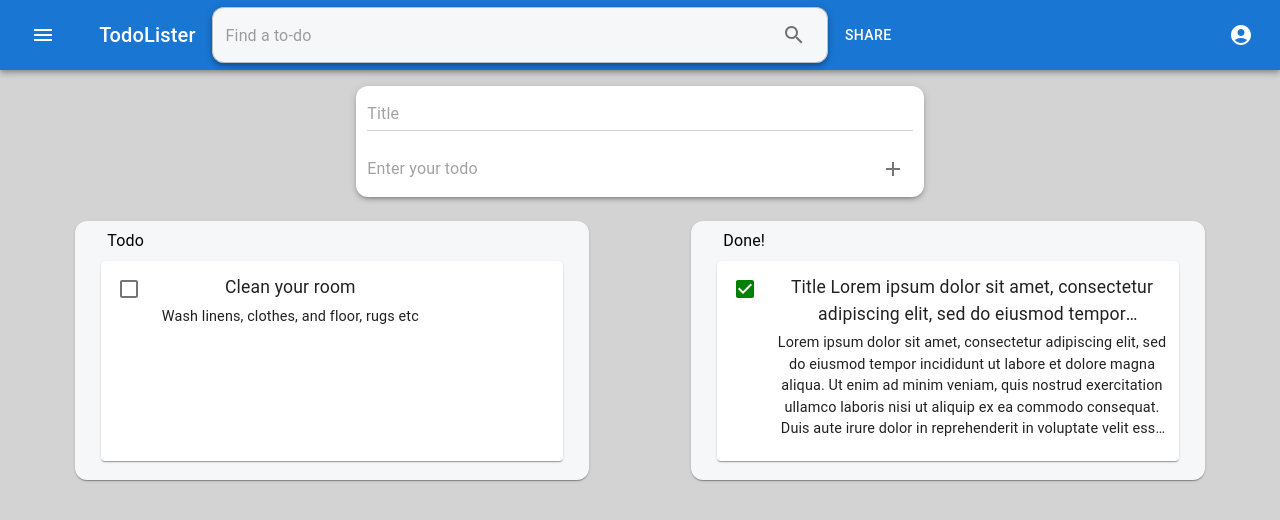
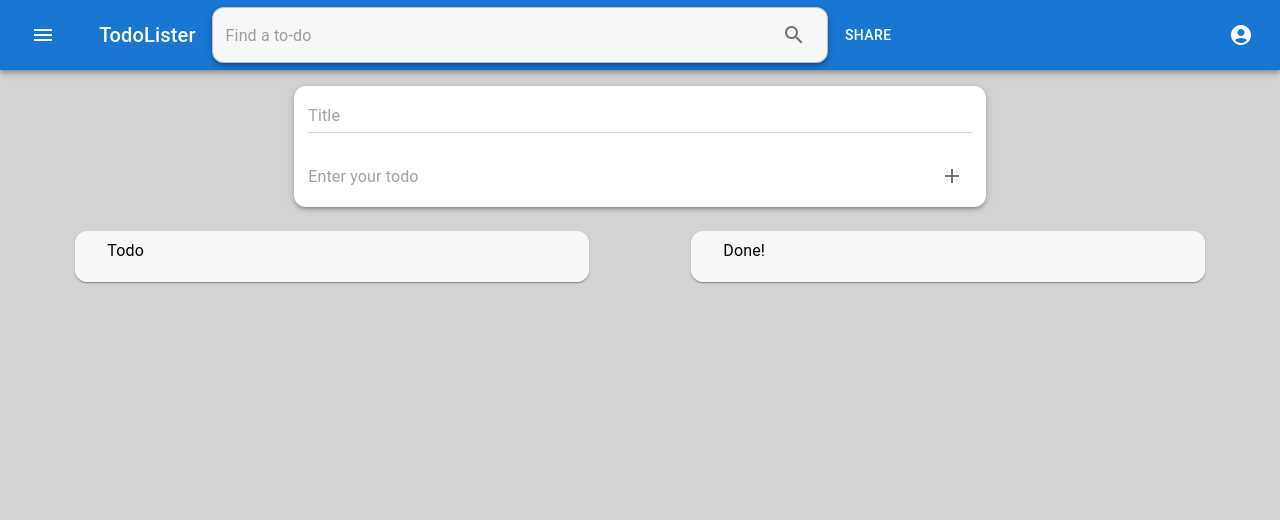
Before and after one commit to whats-a-handle/todo-list-app, a React (Create React App) app in the folder frontend/: page / in a window 1280 px wide. Shown: the top 520 px of the page. Built offline with nearby package versions, Linux system fonts and the light colour scheme.

Commit message:
Initial refactor to move state to TodoList and out of App.jsx according to feedback. Working add item and delete item

```diff
--- a/frontend/src/App.jsx
+++ b/frontend/src/App.jsx
@@ -5,66 +5,6 @@
 import CustomAppBar from './Components/CustomAppBar';
 
 export default function App() {
-  const [todoItems, setTodoItems] = useState({});
-  const [todoItemsOrderedList, setTodoItemsOrderedList] = useState([]);
-
-  const createTodoItem = (itemName) => {
-    const newToDo = {
-      itemName,
-      isCompleted: false,
-      position: 0,
-    };
-
-    if (Object.values(todoItems).length > 0) {
-      newToDo.position = Object.values(todoItems).length;
-    }
-    setTodoItems((prevTodoItems) => ({ ...prevTodoItems, [itemName]: newToDo }));
-  };
-
-  const markTodoItem = (itemName) => {
-    const newIsCompleted = !todoItems[itemName].isCompleted;
-    setTodoItems((prevTodoItems) => ({
-      ...prevTodoItems,
-      [itemName]: {
-        ...prevTodoItems[itemName],
-        isCompleted: newIsCompleted,
-      },
-    }));
-  };
-
-  const deleteTodoItem = (itemName) => {
-    const newToDoItems = { ...todoItems };
-    delete newToDoItems[itemName];
-    setTodoItems(newToDoItems);
-  };
-
-  const moveItem = (itemName, dragPosition) => {
-    setTodoItems((prevTodoItems) => (
-      {
-        ...prevTodoItems,
-        [itemName]: {
-          ...prevTodoItems[itemName],
-          position: dragPosition,
-        },
-      }));
-  };
-
-  const sortItems = (items) => items.sort((a, b) => a.position - b.position);
-
-  const renameTodoItem = (oldItemName, newItemName) => {
-    if (!(newItemName in todoItems)) {
-      const updatedItems = { ...todoItems };
-      const renamedItem = { ...todoItems[oldItemName] };
-      delete updatedItems[oldItemName];
-      renamedItem.itemName = newItemName;
-      setTodoItems({ ...updatedItems, [newItemName]: { ...renamedItem } });
-    }
-  };
-
-  useEffect(() => {
-    setTodoItemsOrderedList(sortItems([...Object.values(todoItems)]));
-  }, [todoItems]);
-
   return (
     <>
       <CustomAppBar />
--- a/frontend/src/Components/CreateItemForm.jsx
+++ b/frontend/src/Components/CreateItemForm.jsx
@@ -1,3 +1,4 @@
+/* eslint-disable react/prop-types */
 import React, { useState } from 'react';
 import {
   TextField, InputAdornment, IconButton, Grid, Container, Box,
@@ -5,14 +6,18 @@
 // import PropTypes from 'prop-types';
 import AddIcon from '@mui/icons-material/Add';
 
-export default function CreateItemForm() {
-  // const { createTodoItem } = props;
+const initialState = {
+  title: '',
+  description: '',
+};
 
-  const [newToDoName, setNewTodoName] = useState('');
-  const handleChange = (event) => {
-    setNewTodoName(event.target.value);
+export default function CreateItemForm(props) {
+  const { createTodoItem } = props;
+  const [newTodoItem, setNewTodoItem] = useState(initialState);
+
+  const handleChange = (event, property) => {
+    setNewTodoItem((prevValue) => ({ ...prevValue, [property]: event.target.value }));
   };
-
   return (
     <Container>
       <Grid
@@ -26,7 +31,9 @@
             <TextField
               placeholder="Title"
               variant="standard"
+              value={newTodoItem.title}
               style={{ width: '100%', borderBottom: '1px solid lightgray' }}
+              onChange={(event) => { handleChange(event, 'title'); }}
               InputProps={{
                 style: { backgroundColor: 'transparent', width: '100%' },
                 disableUnderline: true,
@@ -39,18 +46,18 @@
             <TextField
               multiline
               maxRows={3}
-              value={newToDoName}
+              value={newTodoItem.description}
               style={{ width: '100%' }}
               id="standard-basic"
               placeholder="Enter your todo"
               variant="standard"
-              onChange={(event) => { handleChange(event); }}
+              onChange={(event) => { handleChange(event, 'description'); }}
               InputProps={{
                 style: { backgroundColor: 'transparent' },
                 disableUnderline: true,
                 endAdornment: (
                   <InputAdornment position="end">
-                    <IconButton>
+                    <IconButton onClick={() => createTodoItem(newTodoItem)}>
                       <AddIcon />
                     </IconButton>
                   </InputAdornment>
--- a/frontend/src/Components/HomePage.jsx
+++ b/frontend/src/Components/HomePage.jsx
@@ -1,6 +1,5 @@
 import { Container, Grid } from '@mui/material';
 import React from 'react';
-import CreateItemForm from './CreateItemForm';
 import TodoList from './TodoList';
 
 export default function HomePage() {
@@ -9,19 +8,6 @@
       style={{ backgroundColor: 'lightgrey', height: '100vh', maxWidth: '100%' }}
     >
       <Grid container justifyContent="center" style={{ width: '100%' }}>
-        <Grid
-          container
-          item
-          xs={12}
-          sm={8}
-          md={6}
-          lg={6}
-          xl={6}
-          justifyContent="center"
-          sx={{ marginBottom: 1 }}
-        >
-          <CreateItemForm />
-        </Grid>
         <Grid
           container
           item
--- a/frontend/src/Components/TodoCard.jsx
+++ b/frontend/src/Components/TodoCard.jsx
@@ -2,56 +2,65 @@
 import {
   Typography, Paper, IconButton, Box,
 } from '@mui/material';
-import DeleteIcon from '@mui/icons-material/Delete';
 import CheckBoxOutlineBlankIcon from '@mui/icons-material/CheckBoxOutlineBlank';
 import CheckBoxIcon from '@mui/icons-material/CheckBox';
 import PropTypes from 'prop-types';
-
-const todoCheckbox = (isCompleted) => (isCompleted === true
-  ? <CheckBoxIcon style={{ color: 'green' }} />
-  : <CheckBoxOutlineBlankIcon />
-);
+import ExpandMoreIcon from '@mui/icons-material/ExpandMore';
+import ExpandLessIcon from '@mui/icons-material/ExpandLess';
+import DeleteOutline from '@mui/icons-material/DeleteOutline';
 
 export default function TodoCard(props) {
   const {
-    title, description, isCompleted,
+    title, description, isCompleted, deleteTodoItem, id,
   } = props;
-  const [isHovered, setIsHovered] = useState(false);
+  const [isExpanded, setIsExpanded] = useState(false);
 
-  const showHideCardActions = () => {
-    setIsHovered(!isHovered);
+  const expandOrShrink = () => {
+    setIsExpanded(!isExpanded);
   };
+
+  const renderExpandIcon = () => (isExpanded ? <ExpandLessIcon /> : <ExpandMoreIcon />);
+  const todoCheckbox = () => (isCompleted === true
+    ? <CheckBoxIcon style={{ color: 'green' }} />
+    : <CheckBoxOutlineBlankIcon />
+  );
   return (
     <Paper
       style={{
         width: '90%',
         maxWidth: '90%',
         boxShadow: 4,
-        minHeight: '200px',
+        minHeight: '10%',
         display: 'flex',
       }}
-      onMouseEnter={showHideCardActions}
-      onMouseLeave={showHideCardActions}
     >
       <Box style={{
         display: 'flex', padding: '0.5rem', paddingRight: 0, flexDirection: 'column', justifyContent: 'space-between',
       }}
       >
-        <IconButton style={{ display: 'flex' }}>
-          {todoCheckbox(isCompleted)}
-        </IconButton>
-        <IconButton style={{ color: 'red', display: isHovered ? 'flex' : 'none' }}>
-          <DeleteIcon />
+        <Box style={{ display: 'flex', flexDirection: 'column' }}>
+          <IconButton>
+            {todoCheckbox()}
+          </IconButton>
+          <IconButton onClick={() => { deleteTodoItem(id); }}>
+            <DeleteOutline />
+          </IconButton>
+        </Box>
+        <IconButton style={{ display: 'flex' }} onClick={expandOrShrink}>
+          {renderExpandIcon()}
         </IconButton>
       </Box>
-      <Box style={{ padding: '.8rem', maxHeight: '80%', maxWidth: '90%' }}>
+      <Box style={{
+        padding: '.8rem', maxHeight: '80%', maxWidth: '90%',
+      }}
+      >
         <Typography
           style={{ fontSize: '1.1rem', marginBottom: '5px' }}
           sx={{
-            overflow: isHovered ? 'scroll' : 'hidden',
-            textOverflow: isHovered ? 'clip' : 'ellipsis',
+            overflow: isExpanded ? 'scroll' : 'hidden',
+            textOverflow: isExpanded ? 'clip' : 'ellipsis',
             display: '-webkit-box',
-            WebkitLineClamp: isHovered ? 'none' : '2',
+            WebkitLineClamp: isExpanded ? 'none' : '2',
             WebkitBoxOrient: 'vertical',
           }}
         >
@@ -59,10 +68,10 @@
         </Typography>
         <Typography
           sx={{
-            overflow: isHovered ? 'scroll' : 'hidden',
-            textOverflow: isHovered ? 'clip' : 'ellipsis',
+            overflow: isExpanded ? 'scroll' : 'hidden',
+            textOverflow: isExpanded ? 'clip' : 'ellipsis',
             display: '-webkit-box',
-            WebkitLineClamp: isHovered ? 'none' : '5',
+            WebkitLineClamp: isExpanded ? 'none' : '5',
             WebkitBoxOrient: 'vertical',
           }}
           style={{ maxWidth: '100%', maxHeight: '100%', fontSize: '0.9rem' }}
@@ -82,4 +91,6 @@
   title: PropTypes.string.isRequired,
   description: PropTypes.string,
   isCompleted: PropTypes.bool.isRequired,
+  deleteTodoItem: PropTypes.func.isRequired,
+  id: PropTypes.string.isRequired,
 };
--- a/frontend/src/Components/TodoList.jsx
+++ b/frontend/src/Components/TodoList.jsx
@@ -1,31 +1,84 @@
+/* eslint-disable no-unused-vars */
 import * as React from 'react';
 import { useState } from 'react';
 import { Box, Grid, Typography } from '@mui/material';
 import TodoCard from './TodoCard';
+import CreateItemForm from './CreateItemForm';
 
 const initialTodoItemsState = {
-  todo: [{
-    title: 'Clean your room',
-    description: 'Wash linens, clothes, and floor, rugs etc',
+};
+export default function TodoList() {
+  const [todoItems, setTodoItems] = useState(initialTodoItemsState);
+  const [allTimeTodoCount, setAllTimeTodoCount] = useState(0);
+
+  // eslint-disable-next-line max-len
+  const inProgressTodos = () => Object.values(todoItems).filter((item) => item.isCompleted === false);
+  const completedTodos = () => Object.values(todoItems).filter((item) => item.isCompleted === true);
+  const createTodoItem = (args) => {
+    const { title, description } = args;
+    const newTodo = {
+      title,
+      description,
       isCompleted: false,
-  }],
-  done: [{
-    title: 'Title Lorem ipsum dolor sit amet, consectetur adipiscing elit, sed do eiusmod tempor incididunt ut labore et dolore magna aliqua. Ut enim ad minim veniam, quis nostrud exercitation ullamco laboris nisi ut aliquip ex ea commodo consequat. Duis aute irure dolor in reprehenderit in voluptate velit esse cillum dolore eu fugiat nulla pariatur. Excepteur sint occaecat cupidatat non proident, sunt in culpa qui officia deserunt mollit anim id est laborum.',
-    description: 'Lorem ipsum dolor sit amet, consectetur adipiscing elit, sed do eiusmod tempor incididunt ut labore et dolore magna aliqua. Ut enim ad minim veniam, quis nostrud exercitation ullamco laboris nisi ut aliquip ex ea commodo consequat. Duis aute irure dolor in reprehenderit in voluptate velit esse cillum dolore eu fugiat nulla pariatur. Excepteur sint occaecat cupidatat non proident, sunt in culpa qui officia deserunt mollit anim id est laborum.',
-    isCompleted: true,
-  }],
+      id: allTimeTodoCount.toString(),
+      position: Object.values(todoItems).length,
+    };
+    setTodoItems((prevTodoItems) => ({ ...prevTodoItems, [newTodo.id]: newTodo }));
+    setAllTimeTodoCount(allTimeTodoCount + 1);
+  };
+  const markTodoItem = (itemName) => {
+    const newIsCompleted = !todoItems[itemName].isCompleted;
+    setTodoItems((prevTodoItems) => ({
+      ...prevTodoItems,
+      [itemName]: {
+        ...prevTodoItems[itemName],
+        isCompleted: newIsCompleted,
+      },
+    }));
   };
 
-export default function TodoList() {
-  // eslint-disable-next-line no-unused-vars
-  const [todoItems, setTodoItems] = useState(initialTodoItemsState);
+  const deleteTodoItem = (id) => {
+    const newToDoItems = { ...todoItems };
+    delete newToDoItems[id];
+    setTodoItems(newToDoItems);
+  };
 
+  const moveItem = (itemName, dragPosition) => {
+    setTodoItems((prevTodoItems) => (
+      {
+        ...prevTodoItems,
+        [itemName]: {
+          ...prevTodoItems[itemName],
+          position: dragPosition,
+        },
+      }));
+  };
+
+  const sortItems = (items) => items.sort((a, b) => a.position - b.position);
+
+  const renameTodoItem = (oldItemName, newItemName) => {
+    if (!(newItemName in todoItems)) {
+      const updatedItems = { ...todoItems };
+      const renamedItem = { ...todoItems[oldItemName] };
+      delete updatedItems[oldItemName];
+      renamedItem.itemName = newItemName;
+      setTodoItems({ ...updatedItems, [newItemName]: { ...renamedItem } });
+    }
+  };
+
+  React.useEffect(() => {
+    console.log(JSON.stringify(todoItems));
+  }, [todoItems]);
+  /* useEffect(() => {
+    setTodoItemsOrderedList(sortItems([...Object.values(todoItems)]));
+  }, [todoItems]);
+*/
   const renderTodoCards = (items) => {
     let todoCards = [];
     if (items !== null && items !== undefined) {
       todoCards = items.map((item) => {
         const {
-          title, description, isCompleted,
+          title, description, isCompleted, id,
         } = item;
         return (
           <Grid item xs={12} sm={12} md={12} lg={12} xl={12}>
@@ -33,6 +86,8 @@
               title={title}
               description={description}
               isCompleted={isCompleted}
+              deleteTodoItem={deleteTodoItem}
+              id={id}
             />
           </Grid>
         );
@@ -41,6 +96,10 @@
     return todoCards;
   };
   return (
+    <>
+      <Box style={{ width: '60%', marginBottom: '.5rem' }}>
+        <CreateItemForm createTodoItem={createTodoItem} />
+      </Box>
       <Box
         sx={{
           maxHeight: '100%',
@@ -79,7 +138,7 @@
                 Todo
               </Typography>
             </Grid>
-          {renderTodoCards(todoItems.todo)}
+            {renderTodoCards(inProgressTodos())}
           </Grid>
           <Grid
             container
@@ -103,9 +162,10 @@
                 Done!
               </Typography>
             </Grid>
-          {renderTodoCards(todoItems.done)}
+            {renderTodoCards(completedTodos())}
           </Grid>
         </Grid>
       </Box>
+    </>
   );
 }
```
Lines whose indentation alone changed are shown as unchanged.
